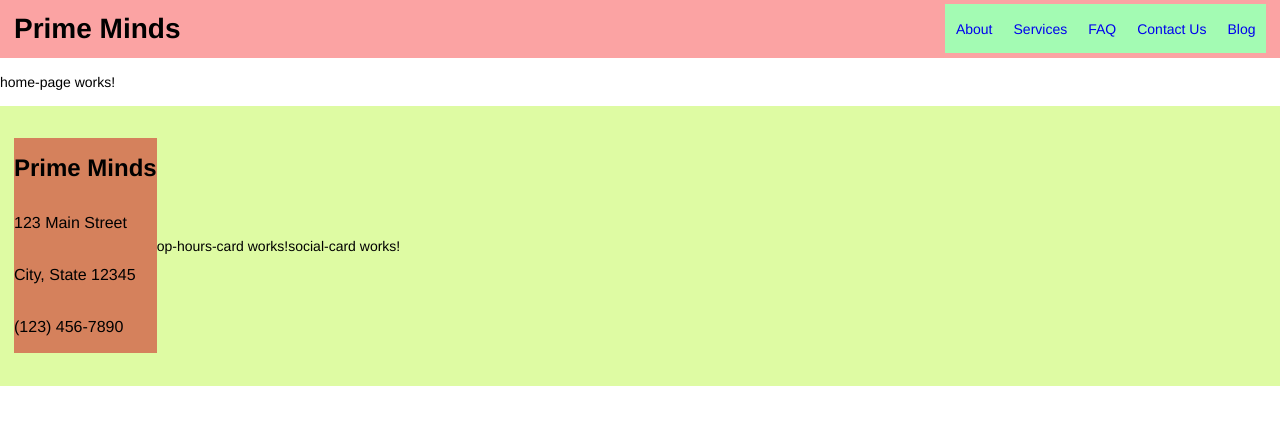
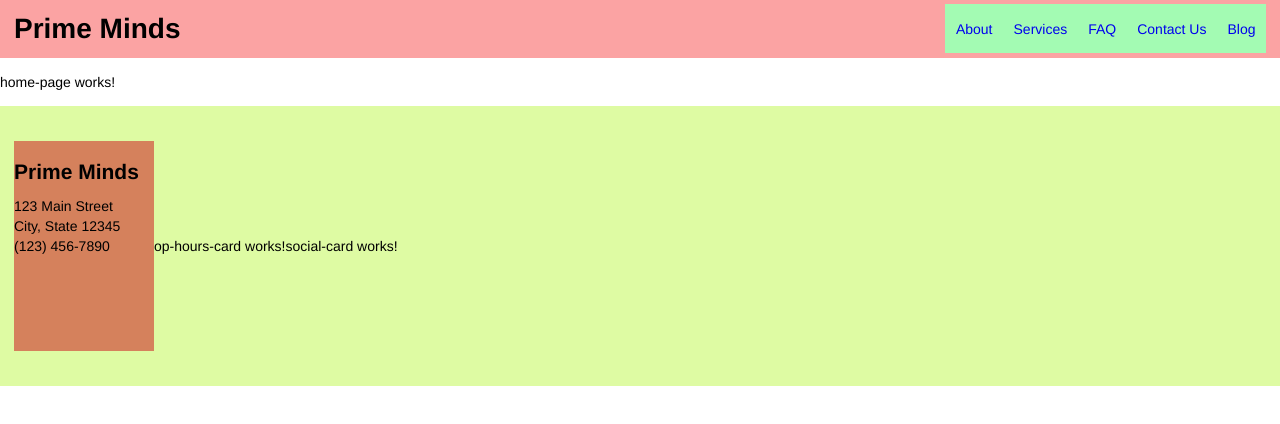
Before and after one commit to gohopventure/prime-minds, an Angular app: page /home in a window 1280 px wide. Shown: the top 424 px of the page. Built offline with nearby package versions, Linux system fonts and the light colour scheme.

Commit message:
Updates address card area

```diff
--- a/src/app/components/address-card/address-card.component.css
+++ b/src/app/components/address-card/address-card.component.css
@@ -2,5 +2,18 @@
     display: flex;
     flex-direction: column;
     background-color: rgb(213, 129, 92);
-    font-size: medium;
+    height:15em;
+    width: 10em;
 }
+
+h2 {
+    margin: 1em 0 0 0 ;
+}
+
+.address {
+    margin: 1em 0 0 0;
+}
+
+p {
+    margin: 0;
+}
--- a/src/app/components/address-card/address-card.component.html
+++ b/src/app/components/address-card/address-card.component.html
@@ -1,6 +1,8 @@
 <div class="card-container">
     <h2>Prime Minds</h2>
-    <p>123 Main Street</p>
-    <p>City, State 12345</p>
-    <p>(123) 456-7890</p>
+    <div class="address">
+        <p>123 Main Street</p>
+        <p>City, State 12345</p>
+        <p>(123) 456-7890</p>
+    </div>
 </div>
```
